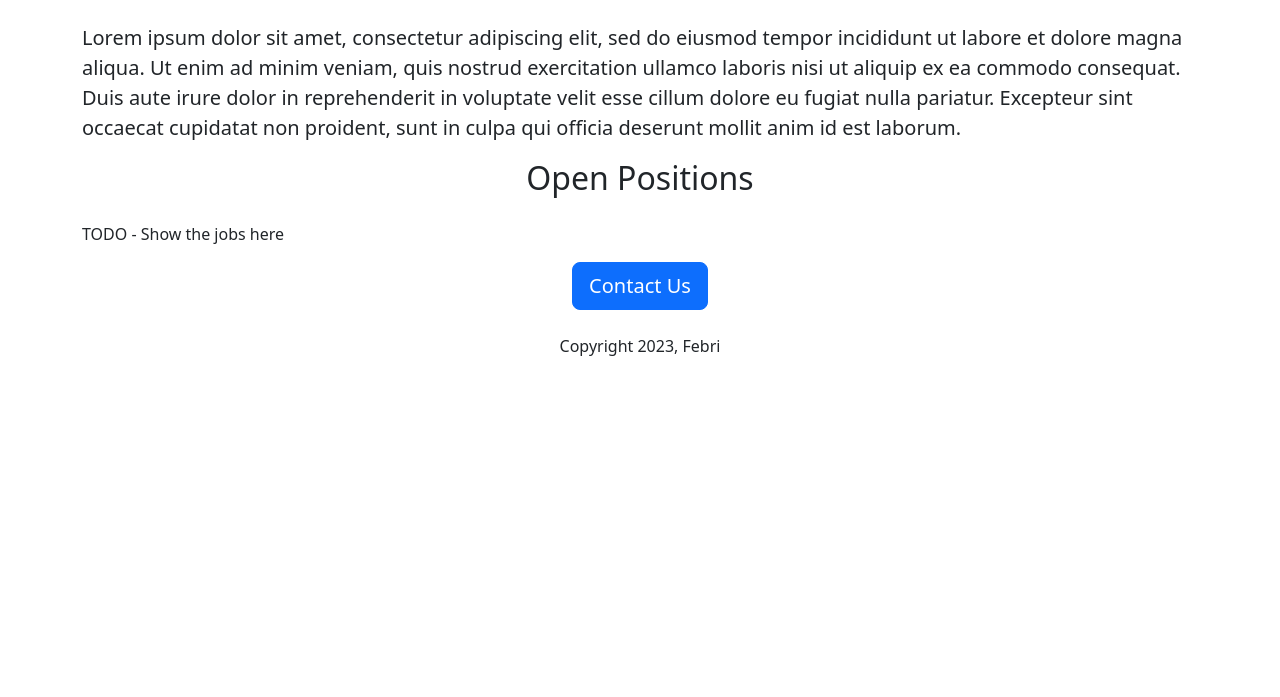
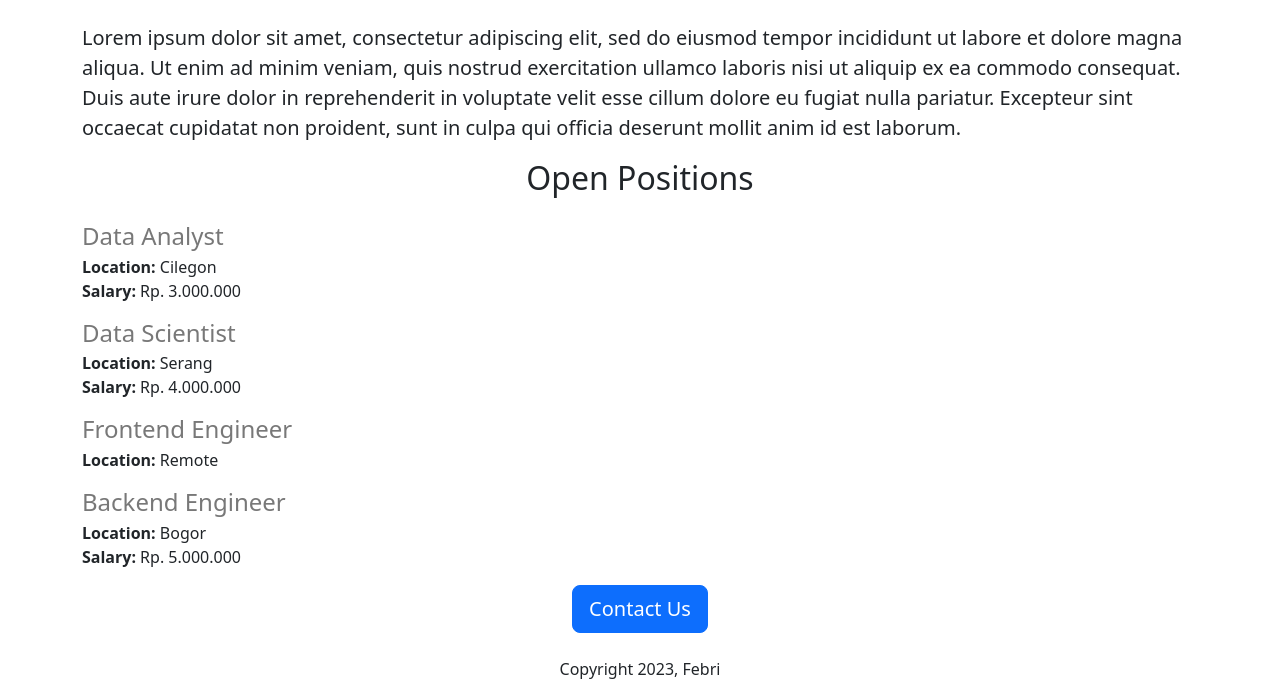
Before and after one commit to bawahirfebri/febri-careers-website-v2, a Flask app: page / in a window 1280 px wide. Shown: the part 487-1184 px from the top of the page. Before the commit the page ends 843 px from the top, so only its background shows below. Run offline with Flask 3, Linux system fonts and the light colour scheme.

Commit message:
dynamic data using templates

```diff
--- a/app.py
+++ b/app.py
@@ -2,9 +2,35 @@ from flask import Flask, render_template
 
 app = Flask(__name__)
 
+JOBS = [
+    {
+        'id': 1,
+        'title': 'Data Analyst',
+        'location': 'Cilegon',
+        'salary': 'Rp. 3.000.000'
+    },
+    {
+        'id': 2,
+        'title': 'Data Scientist',
+        'location': 'Serang',
+        'salary': 'Rp. 4.000.000'
+    },
+    {
+        'id': 1,
+        'title': 'Frontend Engineer',
+        'location': 'Remote'
+    },
+    {
+        'id': 1,
+        'title': 'Backend Engineer',
+        'location': 'Bogor',
+        'salary': 'Rp. 5.000.000'
+    }
+]
+
 @app.route('/')
 def index():
-    return render_template('home.html')
+    return render_template('home.html', jobs=JOBS)
 
 
 if __name__ == '__main__':
--- a/templates/home.html
+++ b/templates/home.html
@@ -22,7 +22,22 @@
             <p class="lead">Lorem ipsum dolor sit amet, consectetur adipiscing elit, sed do eiusmod tempor incididunt ut labore et dolore magna aliqua. Ut enim ad minim veniam, quis nostrud exercitation ullamco laboris nisi ut aliquip ex ea commodo consequat. Duis aute irure dolor in reprehenderit in voluptate velit esse cillum dolore eu fugiat nulla pariatur. Excepteur sint occaecat cupidatat non proident, sunt in culpa qui officia deserunt mollit anim id est laborum.</p>
 
             <h2 class="text-center mt-2 mb-4">Open Positions</h2>
-            <p>TODO - Show the jobs here</p>
+            <div>
+                {% for job in jobs%}
+                <div style="margin-bottom: 16px;">
+                    <h4 style="color: rgb(120,120,120);margin-bottom: 4px;">{{job.title}}</h4>
+                    <div>
+                        <b>Location:</b> {{job.location}}
+                    </div>
+                    {% if 'salary' in job%}
+                    <div>
+                        <b>Salary:</b> {{job.salary}}
+                    </div>
+                    {% endif %}
+                </div>
+                {% endfor %}
+            </div>
+
             <div class="text-center">
                 <button class="btn btn-primary btn-lg">Contact Us</button>
                 <p class="mt-4">Copyright 2023, Febri</p>
```
